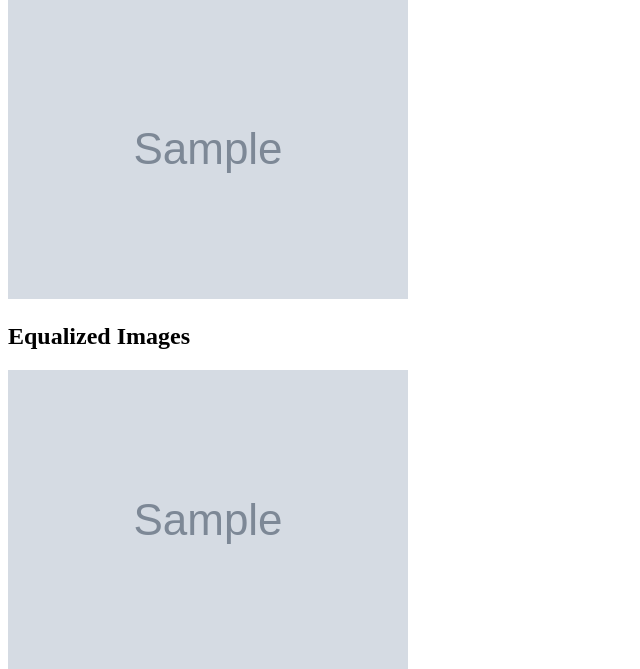
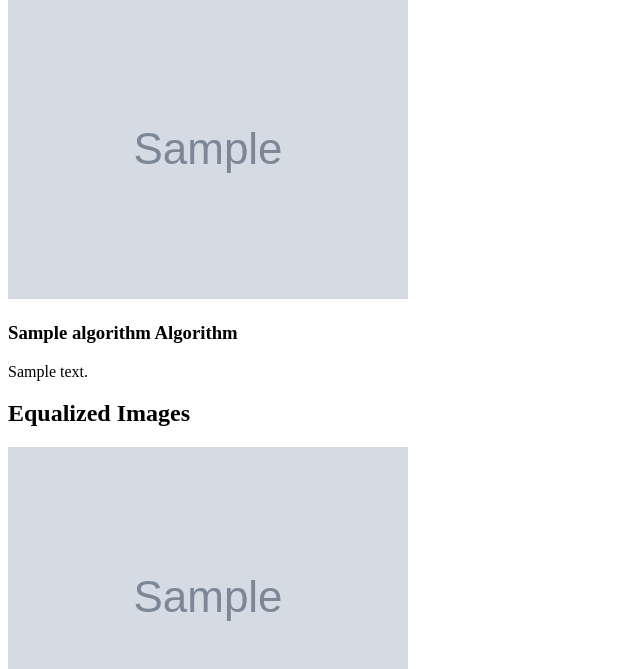
Before and after one commit to tudorandrian/image_processing, a Flask app: template templates/results.html in a window 1280 px wide. Shown: the part 2634-3303 px from the top of the page, without its empty margins (0-640 px from the left). Run offline with Flask 3, Linux system fonts and the light colour scheme; the template is opened without the code that fills it: most values are stand-ins (such as "Sample title", 1, 10 or a date in 2020); grey boxes marked "Sample" are stand-in pictures.

Commit message:
fix(results): add algorithm descriptions and display logic of edge detection algorithms
- Added a dictionary of edge detection algorithms with descriptions.
- Updated the results.html template to display headings and descriptions based on the selected options.
- Ensured the results route in main.py passes the necessary data to the template.

```diff
--- a/main.py
+++ b/main.py
@@ -140,18 +140,39 @@ def results():
         equalized_image_paths = apply_histogram_equalization(image_path, equalization_type, clip_limit, tile_grid_size, result_option)
         enhanced_image_paths = apply_image_enhancement(image_path, enhancement_type, enhancement_value, result_option)
 
+        # Ensure edge_detected_image_paths has enough elements
+        edge_detected_images = {}
+        algorithms = ['canny', 'sobel', 'scharr', 'roberts', 'log']
+        for i, algorithm in enumerate(algorithms):
+            if i < len(edge_detected_image_paths):
+                edge_detected_images[algorithm] = edge_detected_image_paths[i]
+
+        # Dictionary of edge detection algorithms with descriptions
+        edge_algorithm_descriptions = {
+            'canny': 'Canny edge detection algorithm.',
+            'sobel': 'Sobel edge detection algorithm.',
+            'scharr': 'Scharr edge detection algorithm.',
+            'roberts': 'Roberts edge detection algorithm.',
+            'log': 'Laplacian of Gaussian (LoG) edge detection algorithm.'
+        }
+
         # Check if a person is detected and perform emotion detection
-        # emotions = []
+        emotions = []
         if 'person' in detected_classes:
             emotions = detect_emotions(image_path)
 
-        return render_template('results.html', filename=filename, color_space=color_space,
-                               processed_image=processed_image_path, segmented_image=segmented_image_path,
-                               converted_images=converted_image_paths, transformed_image=transformed_image_path,
-                               filtered_images=filtered_image_paths, edge_detected_images=edge_detected_image_paths,
-                               equalized_images=equalized_image_paths, enhanced_images=enhanced_image_paths,
-                               detected_classes=detected_classes, processed_image_person=processed_image_person_path,
-                               segmentation_metrics=segmentation_metrics, emotions=emotions, model_name=model_name)
+        return render_template('results.html', filename=filename, result_option=result_option,
+                               model_name=model_name, processed_image=processed_image_path,
+                               processed_image_person=processed_image_person_path, emotions=emotions,
+                               segmented_image=segmented_image_path,
+                               color_space=color_space, converted_images=converted_image_paths,
+                               transformed_image=transformed_image_path,
+                               filtered_images=filtered_image_paths,
+                               equalized_images=equalized_image_paths,
+                               enhanced_images=enhanced_image_paths,
+                               detected_classes=detected_classes,
+                               segmentation_metrics=segmentation_metrics,
+                               edge_algorithm=edge_algorithm, edge_detected_images=edge_detected_images, edge_algorithm_descriptions=edge_algorithm_descriptions)
     except ValueError as e:
         flash(str(e))
         return redirect(url_for('index'))
--- a/templates/results.html
+++ b/templates/results.html
@@ -101,14 +101,26 @@
             <img src="{{ url_for('uploaded_file', filename=filtered_images[0]) }}" alt="Filtered Image">
         {% endif %}
     </div>
+    <!-- Edge-detected Images Section -->
     <div>
         <h2>Edge-detected Images</h2>
-        {% if edge_detected_images|length > 1 %}
-            {% for image in edge_detected_images %}
-                <img src="{{ url_for('uploaded_file', filename=image) }}" alt="Edge-detected Image">
+        {% if result_option == 'all' %}
+            {% for algorithm, image in edge_detected_images.items() %}
+                <img src="{{ url_for('uploaded_file', filename=image) }}" alt="{{ algorithm }} Image">
+                <h3>{{ algorithm | capitalize }} Algorithm</h3>
+                <p>{{ edge_algorithm_descriptions[algorithm] }}</p>
             {% endfor %}
         {% else %}
-            <img src="{{ url_for('uploaded_file', filename=edge_detected_images[0]) }}" alt="Edge-detected Image">
+            {% if edge_algorithm in edge_detected_images %}
+                <img src="{{ url_for('uploaded_file', filename=edge_detected_images[edge_algorithm]) }}" alt="{{ edge_algorithm }} Image">
+                <h3>{{ edge_algorithm | capitalize }} Algorithm</h3>
+                <p>{{ edge_algorithm_descriptions[edge_algorithm] }}</p>
+            {% endif %}
+            {% for algorithm, image in edge_detected_images.items() %}
+                <img src="{{ url_for('uploaded_file', filename=image) }}" alt="{{ algorithm }} Image">
+                <h3>{{ algorithm | capitalize }} Algorithm</h3>
+                <p>{{ edge_algorithm_descriptions[algorithm] }}</p>
+            {% endfor %}
         {% endif %}
     </div>
     <div>
```
